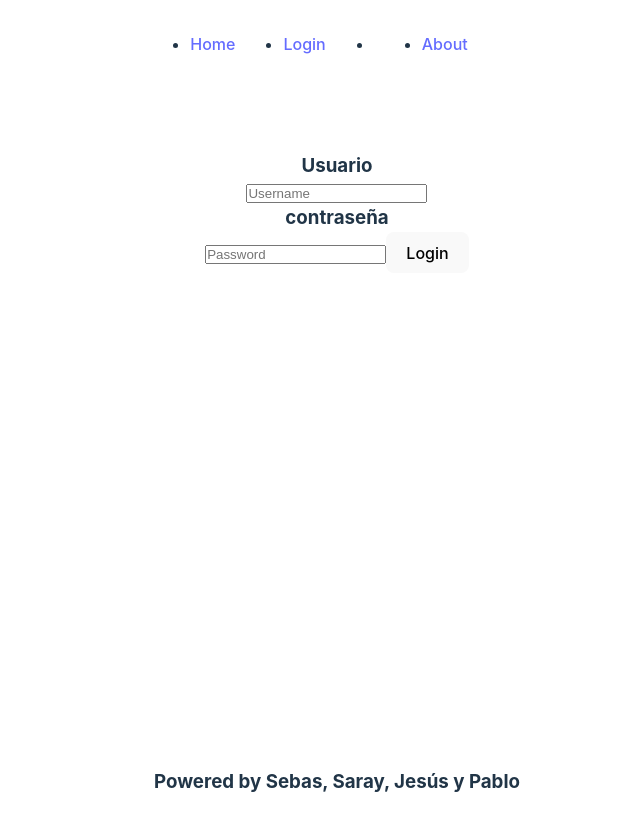
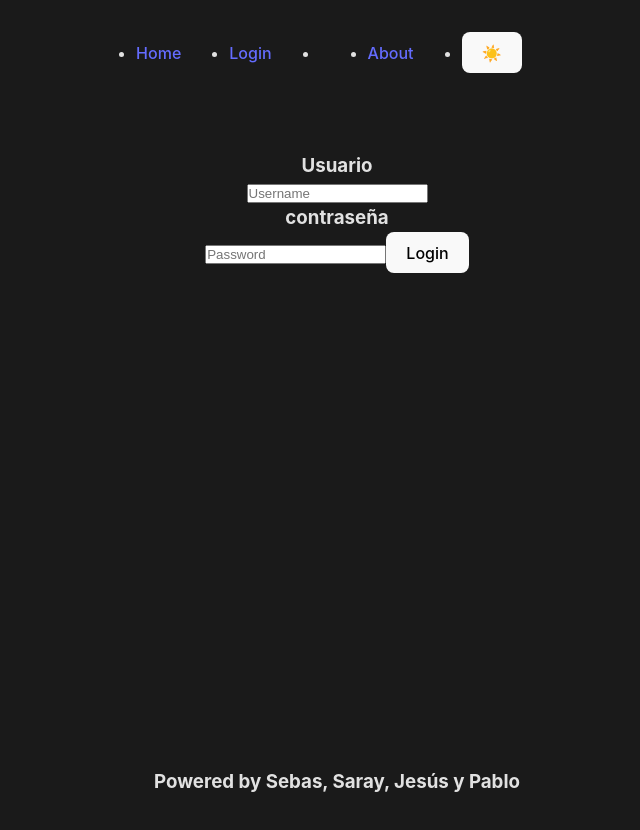
Before and after one commit to sarayleal/CMS-MOTORBIKES, a React (Vite) app: page /login in a window 1280 px wide. Shown: the top 830 px of the page, without its empty margins (303-943 px from the left). Built offline with nearby package versions, Linux system fonts and the light colour scheme.

Commit message:
modoNoche

```diff
--- a/src/components/Header/Header.jsx
+++ b/src/components/Header/Header.jsx
@@ -3,8 +3,11 @@ import './Header.css';
 import { useContext } from 'react';
 import { NavLink } from 'react-router-dom';
 
+import { ThemeContext } from '../context/themeContext';
 import { UserContext } from '../context/userContext';
+
 const Header = () => {
+  const { toggleTheme } = useContext(ThemeContext);
   const { user, logout } = useContext(UserContext);
   return (
     <header>
@@ -18,6 +21,9 @@ const Header = () => {
           <li>
             <NavLink to="/About">About</NavLink>
           </li>
+          <li>
+            <button onClick={() => toggleTheme()}>☀️</button>
+          </li>
         </ul>
         {user && <button onClick={() => logout()}>Logout</button>}
       </nav>
--- /dev/null
+++ b/src/components/context/themeContext.jsx
@@ -0,0 +1,26 @@
+import { createContext, useEffect, useState } from 'react';
+
+export const ThemeContext = createContext();
+
+export const ThemeContextProvider = ({ children }) => {
+  //Inicializamos "lazy" el useState, no dandole un valor concreto por defecto si no: si puede recuperar el valor de localStorage va a ser ese y si no "dark"
+  const [theme, setTheme] = useState(localStorage.getItem('theme') || 'dark');
+
+  const toggleTheme = () => {
+    if (theme === 'dark') {
+      setTheme('light');
+      localStorage.setItem('theme', 'light');
+    } else {
+      setTheme('dark');
+      localStorage.setItem('theme', 'dark');
+    }
+  };
+
+  useEffect(() => {
+    document.body.className = theme;
+  }, [theme]);
+
+  return (
+    <ThemeContext.Provider value={{ toggleTheme }}>{children}</ThemeContext.Provider>
+  );
+};
--- a/src/index.css
+++ b/src/index.css
@@ -67,3 +67,14 @@ button:focus-visible {
     background-color: #f9f9f9;
   }
 }
+
+
+.light {
+  background-color: rgba(255, 255, 255, 0.87);
+  color: #1a1a1a;
+}
+
+.dark {
+  background-color: #1a1a1a;
+  color: rgba(255, 255, 255, 0.87);
+}
--- a/src/main.jsx
+++ b/src/main.jsx
@@ -5,14 +5,17 @@ import ReactDOM from 'react-dom/client';
 import { BrowserRouter } from 'react-router-dom';
 
 import App from './App';
+import { ThemeContextProvider } from './components/context/themeContext';
 import { UserContextProvider } from './components/context/userContext';
 
 ReactDOM.createRoot(document.getElementById('root')).render(
   <React.StrictMode>
     <BrowserRouter>
-      <UserContextProvider>
-        <App />
-      </UserContextProvider>
+      <ThemeContextProvider>
+        <UserContextProvider>
+          <App />
+        </UserContextProvider>
+      </ThemeContextProvider>
     </BrowserRouter>
   </React.StrictMode>,
 );
```
